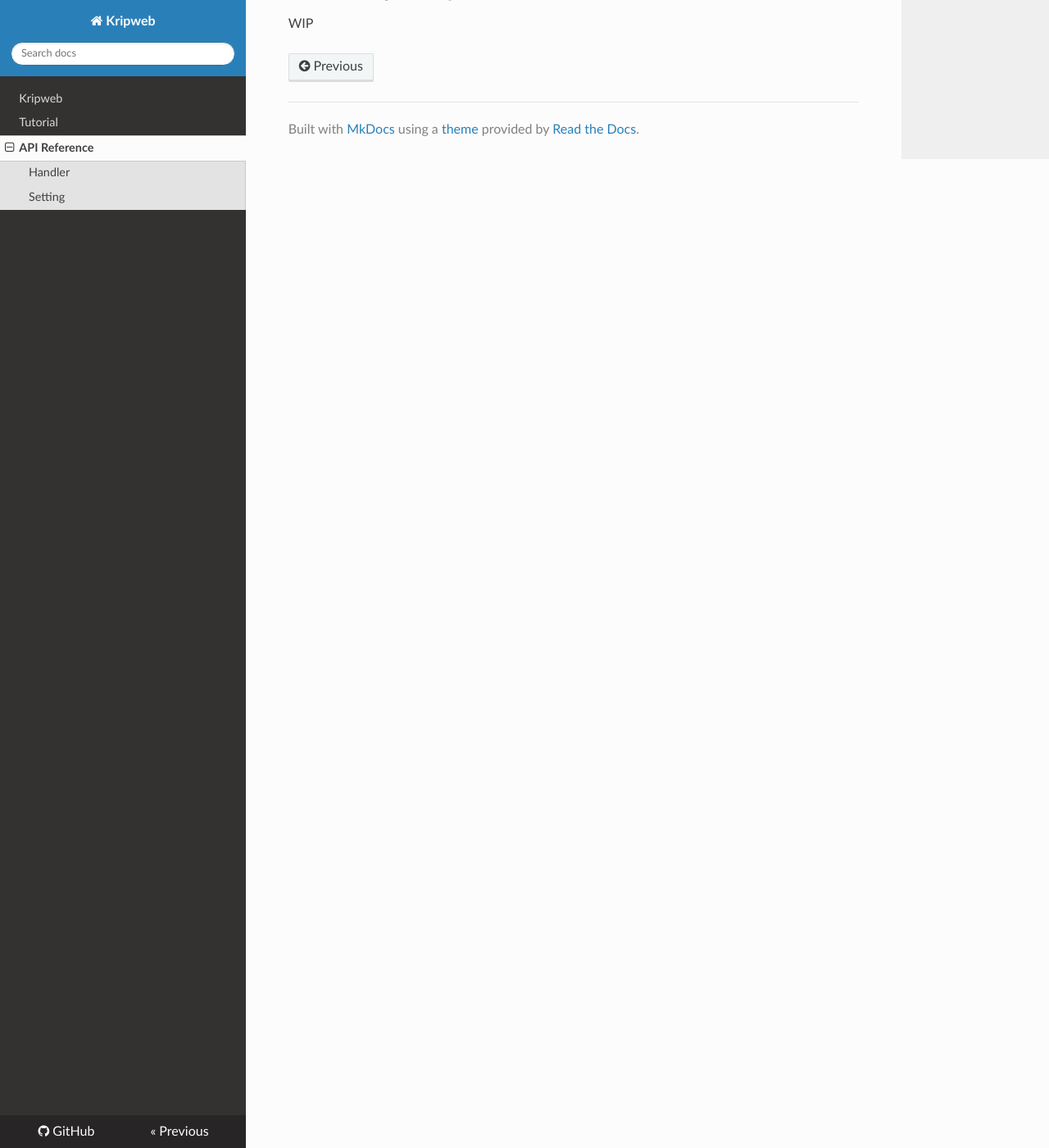
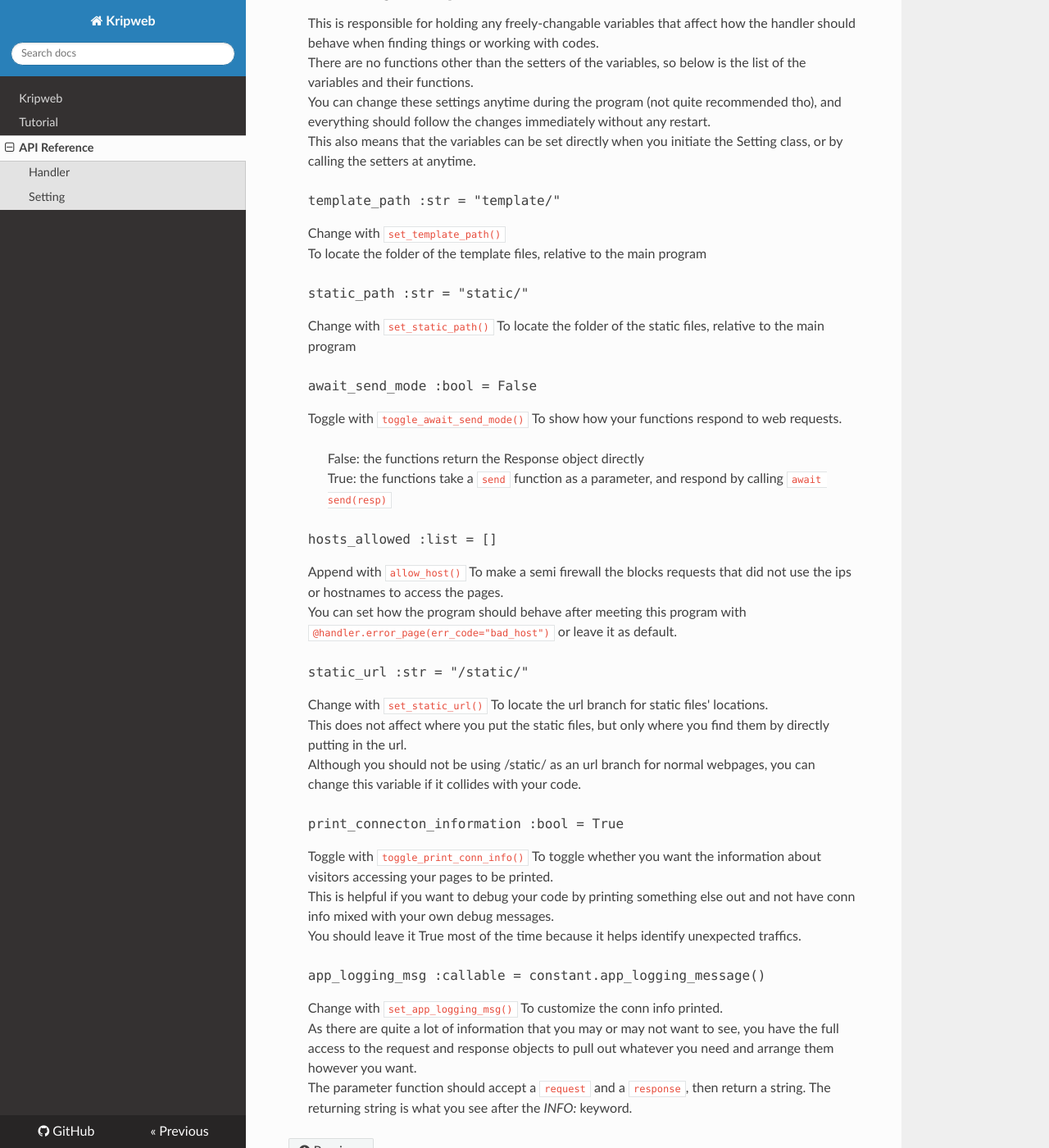
Before and after one commit to vinkami/kripweb, an MkDocs documentation site: the page built from docs/api.md, in a window 1280 px wide and 1400 px high, scrolled down 2650 px. Shown: the whole window at 82% size. Built offline with MkDocs 1.6.1, drawn with Linux system fonts in a browser that asks for light colours; nearby versions of some CDN libraries; some of the changed text lies outside the part shown.

Commit message:
Added API ref for settings

````diff
--- a/docs/api.md
+++ b/docs/api.md
@@ -2,7 +2,7 @@
 
 ## Handler
 <pre><i>class</i> handler.<b>Handler</b>(setting=None)</pre>
-> This is the central object of the whole web server,responsible for storing, adding, and finding back the views/pages of the website, and storing the settings of how the responses should be made, etc.
+> This is the central object of the whole web server, responsible for storing, adding, and finding back the views/pages of the website, and storing the settings of how the responses should be made, etc.
 You can simply write these lines at the top of your main script to set up a proper handler:
 
 ```python
@@ -70,5 +70,44 @@
 
 ## Setting
 <pre><i>class</i> setting.<b>Setting</b>()</pre>
+> This is responsible for holding any freely-changable variables that affect how the handler should behave when finding things or working with codes.
+There are no functions other than the setters of the variables, so below is the list of the variables and their functions.
+You can change these settings anytime during the program (not quite recommended tho), and everything should follow the changes immediately without any restart.
+This also means that the variables can be set directly when you initiate the Setting class, or by calling the setters at anytime.
 
-WIP
+> <pre>template_path :str = "template/"</pre>
+> Change with `set_template_path()`
+> To locate the folder of the template files, relative to the main program
+
+> <pre>static_path :str = "static/"</pre>
+> Change with `set_static_path()`
+> To locate the folder of the static files, relative to the main program
+
+> <pre>await_send_mode :bool = False</pre>
+> Toggle with `toggle_await_send_mode()`
+> To show how your functions respond to web requests.
+>> False: the functions return the Response object directly
+>> True: the functions take a `send` function as a parameter, and respond by calling `await send(resp)`
+
+> <pre>hosts_allowed :list = []</pre>
+> Append with `allow_host()`
+> To make a semi firewall the blocks requests that did not use the ips or hostnames to access the pages.
+> You can set how the program should behave after meeting this program with `@handler.error_page(err_code="bad_host")` or leave it as default.
+
+> <pre>static_url :str = "/static/"</pre>
+> Change with `set_static_url()`
+> To locate the url branch for static files' locations.
+> This does not affect where you put the static files, but only where you find them by directly putting in the url.
+> Although you should not be using /static/ as an url branch for normal webpages, you can change this variable if it collides with your code.
+
+> <pre>print_connecton_information :bool = True</pre>
+> Toggle with `toggle_print_conn_info()`
+> To toggle whether you want the information about visitors accessing your pages to be printed.
+> This is helpful if you want to debug your code by printing something else out and not have conn info mixed with your own debug messages.
+> You should leave it True most of the time because it helps identify unexpected traffics.
+
+> <pre>app_logging_msg :callable = constant.app_logging_message()</pre>
+> Change with `set_app_logging_msg()`
+> To customize the conn info printed.
+> As there are quite a lot of information that you may or may not want to see, you have the full access to the request and response objects to pull out whatever you need and arrange them however you want.
+> The parameter function should accept a `request` and a `response`, then return a string. The returning string is what you see after the <i>INFO:</i> keyword.
````
